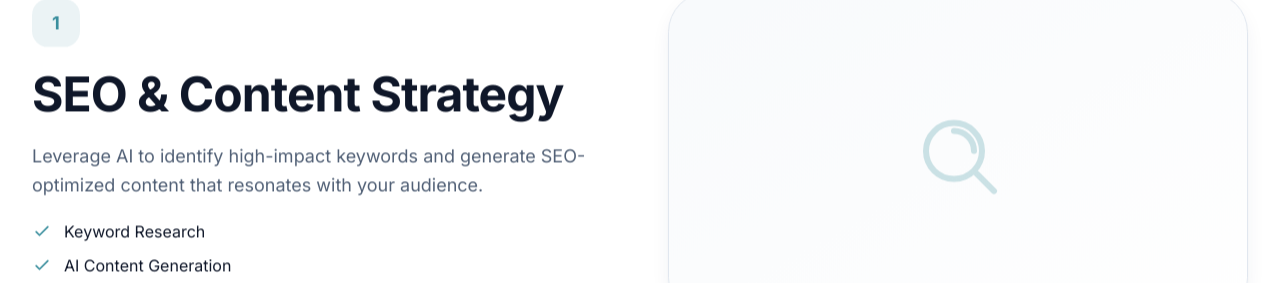
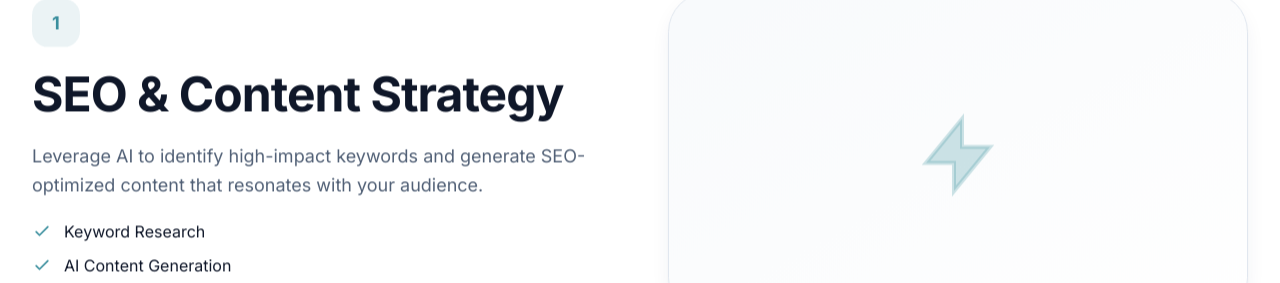
Before and after one commit to Raafat9966/automation-landing-page, a Next.js app: page /digital-marketing in a window 1280 px wide. Shown: the part 571-854 px from the top of the page. Built offline with nearby package versions, Linux system fonts and the light colour scheme; no server answers.

Commit message:
feat: update icons in ServicePage and marketing pages for improved visual consistency

```diff
--- a/app/components/ServicePage.tsx
+++ b/app/components/ServicePage.tsx
@@ -82,7 +82,7 @@ export default function ServicePage({
                   <div className="group flex aspect-video items-center justify-center overflow-hidden rounded-5xl border border-border bg-gradient-to-br from-surface to-card shadow-soft">
                     <div className="text-primary/25 transition-transform duration-500 group-hover:scale-110">
                       <svg className="h-24 w-24" fill="none" stroke="currentColor" viewBox="0 0 24 24" aria-hidden="true">
-                        {icons[index]}
+                        {icons[0]}
                       </svg>
                     </div>
                   </div>
--- a/app/digital-marketing/page.tsx
+++ b/app/digital-marketing/page.tsx
@@ -3,7 +3,7 @@ import { getDictionary, getLanguage } from '../lib/i18n'
 
 const icons = [
   // SEO & Content — magnifier / chart
-  <path key="seo" strokeLinecap="round" strokeLinejoin="round" strokeWidth={1.5} d="M21 21l-4.35-4.35M11 6a5 5 0 015 5m2 0a7 7 0 10-14 0 7 7 0 0014 0z" />,
+  <path key="lightning" fill="currentColor" d="M13 10V3L4 14h7v7l9-11h-7z" />,
   // Social Media — share nodes
   <path key="social" strokeLinecap="round" strokeLinejoin="round" strokeWidth={1.5} d="M8.684 13.342C8.886 12.938 9 12.482 9 12s-.114-.938-.316-1.342m0 2.684a3 3 0 110-2.684m0 2.684l6.632 3.316m-6.632-6l6.632-3.316m0 0a3 3 0 105.367-2.684 3 3 0 00-5.367 2.684zm0 9.316a3 3 0 105.368 2.684 3 3 0 00-5.368-2.684z" />,
   // Paid Advertising — target
--- a/app/web-development/page.tsx
+++ b/app/web-development/page.tsx
@@ -3,7 +3,7 @@ import { getDictionary, getLanguage } from '../lib/i18n'
 
 const icons = [
   // Custom Web Applications — code brackets
-  <path key="code" strokeLinecap="round" strokeLinejoin="round" strokeWidth={1.5} d="M17.25 6.75L22.5 12l-5.25 5.25m-10.5 0L1.5 12l5.25-5.25m7.5-3l-4.5 16.5" />,
+  <path key="code" strokeLinecap="round" strokeLinejoin="round" strokeWidth={2} d="M10 20l4-16m4 4l4 4-4 4M6 16l-4-4 4-4" />,
   // E-commerce — cart
   <path key="cart" strokeLinecap="round" strokeLinejoin="round" strokeWidth={1.5} d="M2.25 3h1.386c.51 0 .955.343 1.087.835l.383 1.437M7.5 14.25a3 3 0 00-3 3h15.75m-12.75-3h11.218c1.121-2.3 2.1-4.684 2.924-7.138a60.114 60.114 0 00-16.536-1.84M7.5 14.25L5.106 5.272M6 20.25a.75.75 0 11-1.5 0 .75.75 0 011.5 0zm12.75 0a.75.75 0 11-1.5 0 .75.75 0 011.5 0z" />,
   // Frontend — monitor
```
